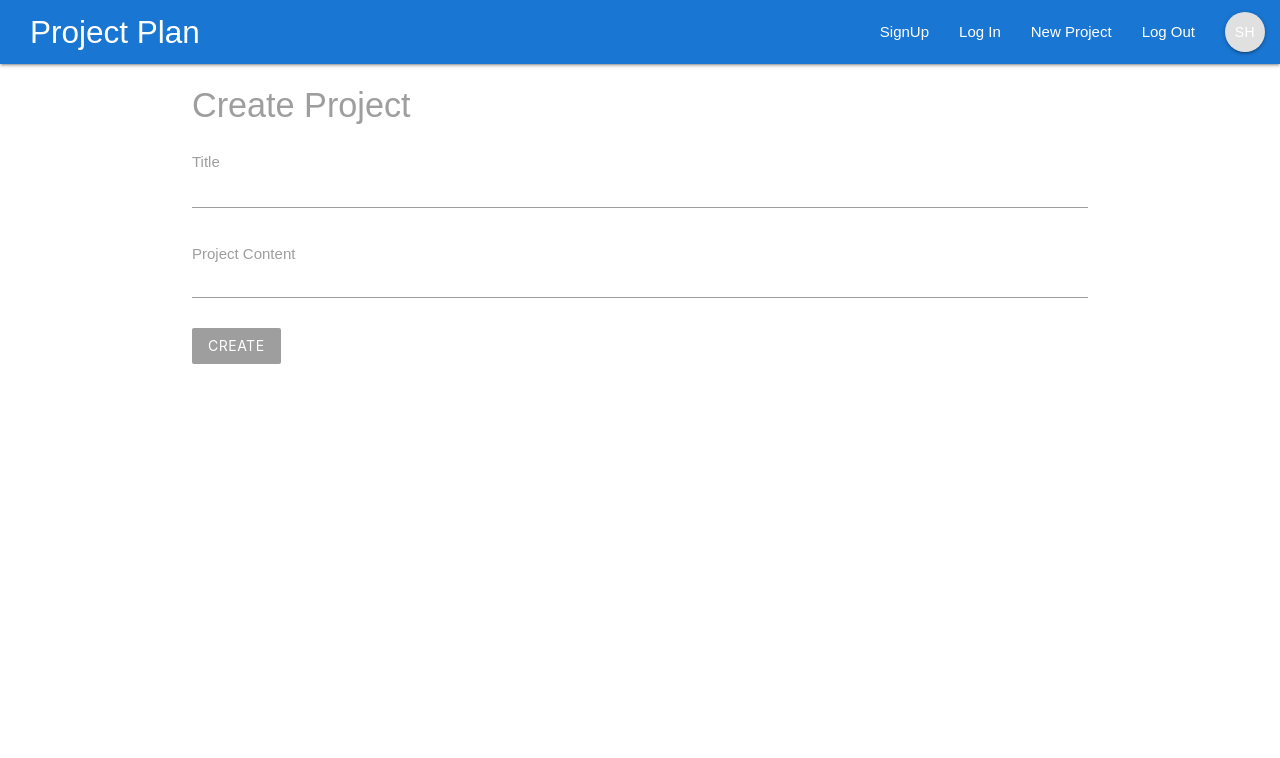
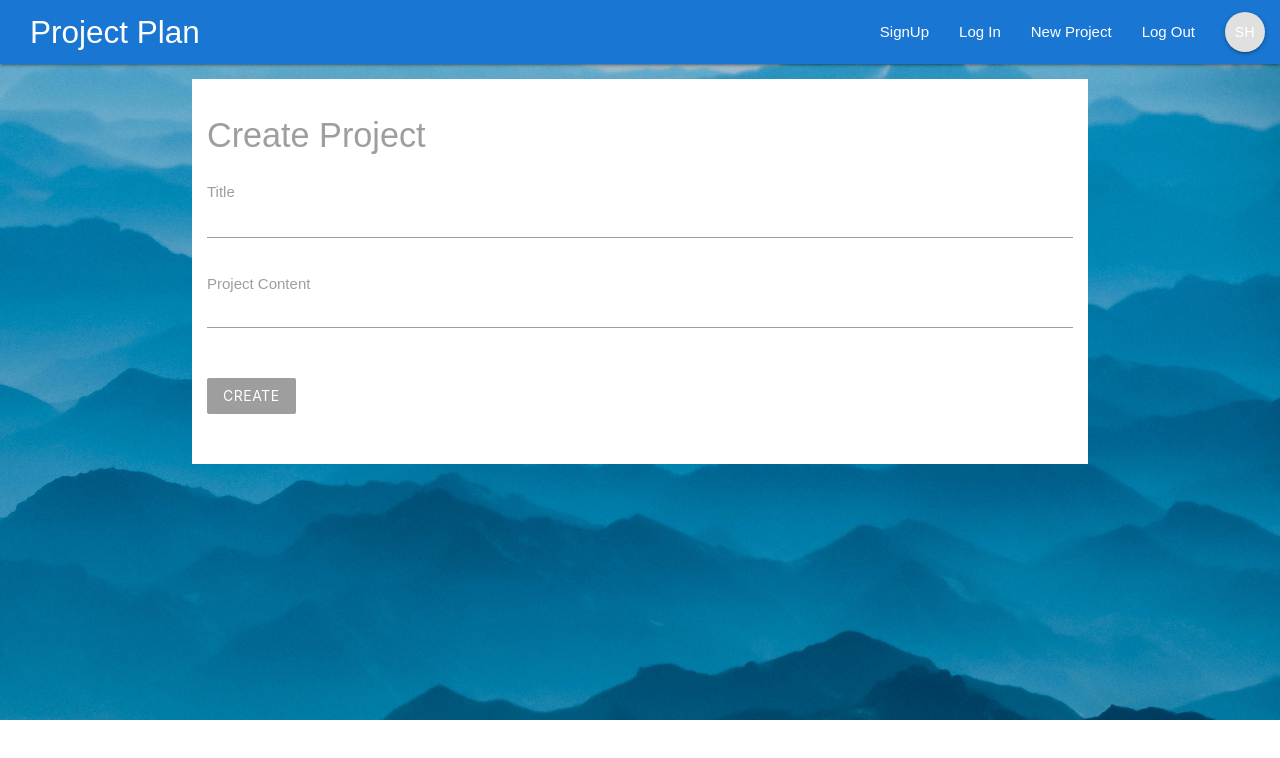
Before and after one commit to HuangStanley050/projectplan, a React (Create React App) app: page /create in a window 1280 px wide. Shown: the top 758 px of the page. Built offline with nearby package versions, Linux system fonts and the light colour scheme.

Commit message:
added background, fix styling in form with padding and margin

```diff
--- a/src/components/projects/CreateProject.js
+++ b/src/components/projects/CreateProject.js
@@ -31,7 +31,7 @@ class CreateProject extends Component {
                         <textarea onChange={this.inputHandler} id="content" className="materialize-textarea"/>
                     </div>
                     <div className="input-field">
-                     <button className="btn grey z-depth-0">Create</button>
+                        <button className="btn grey z-depth-0">Create</button>
                     </div>
                 </form>
             </div>
--- a/src/index.css
+++ b/src/index.css
@@ -1,9 +1,26 @@
+html {
+  min-height: 100%;
+}
+
 body {
   margin: 0;
   padding: 0;
   font-family: sans-serif;
+  background: url(/image/paul-gilmore-145802-unsplash.jpg) no-repeat;
+  background-size: 100%;
+  min-height: 100%;
 }
 
 nav .brand-logo {
   left: 30px;
 }
+
+form {
+  padding: 15px;
+  margin-top: 15px;
+}
+
+form button,
+form h5 {
+  margin: 20px 0;
+}
```
Also changed, not shown: public/image/paul-gilmore-145802-unsplash.jpg (added).
